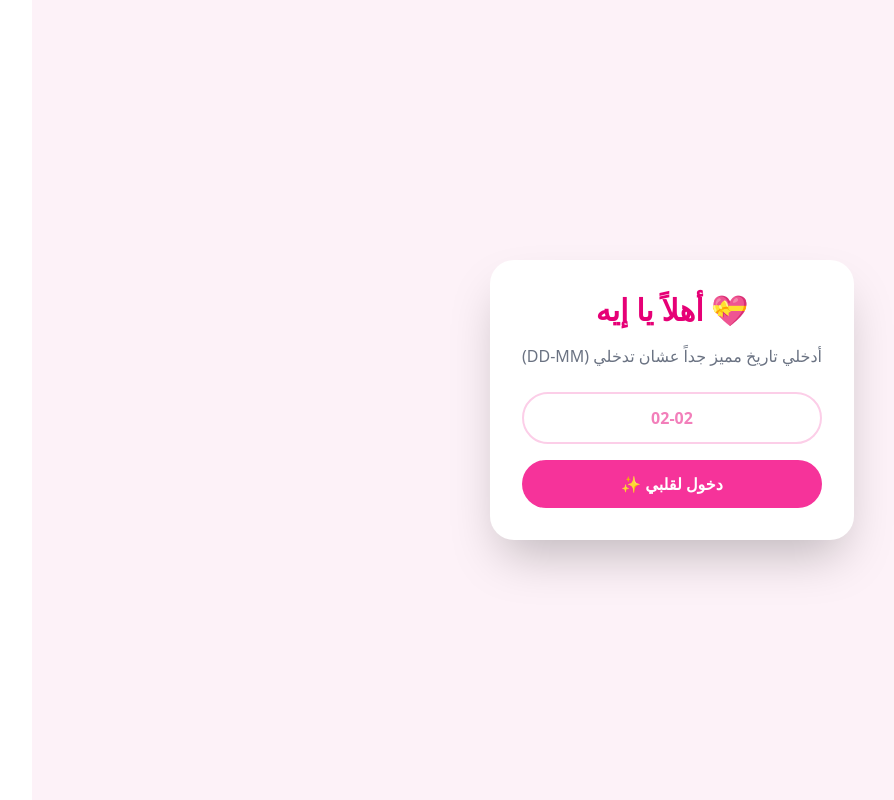
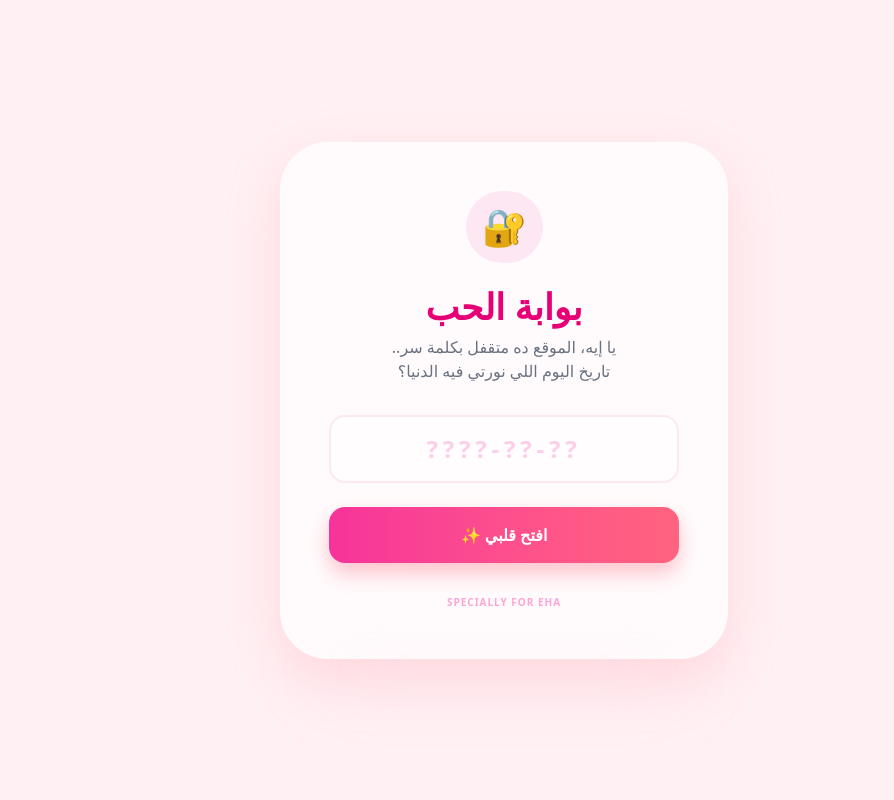
Before and after one commit to AhmedHanyOnly/gift, a Next.js app: page / in a window 1280 px wide. Shown: the whole page, without its empty margins (136-1030 px from the left). Built offline with nearby package versions, Linux system fonts and the light colour scheme.

Commit message:
first commit

```diff
--- a/app/page.js
+++ b/app/page.js
@@ -1,42 +1,113 @@
-// app/page.js
 "use client";
 import { useState } from "react";
 import { useRouter } from "next/navigation";
-import { motion } from "framer-motion";
+import { motion, AnimatePresence } from "framer-motion";
+
 export default function LoginPage() {
   const [date, setDate] = useState("");
+  const [error, setError] = useState(false);
   const router = useRouter();
 
   const handleSubmit = (e) => {
     e.preventDefault();
-    if (date === "02-02") {
+    if (date === "2025-05-20") {
       router.push("/love");
     } else {
-      alert("مممم.. مش ده التاريخ الصح! حاولي تاني يا روحي 😅");
+      setError(true);
+      setTimeout(() => setError(false), 500); // هزّة الخطأ
     }
   };
 
   return (
-    <div className="flex flex-col items-center justify-center h-screen bg-pink-50">
+    <div className="relative min-h-screen flex items-center justify-center overflow-hidden bg-[#fff0f3]">
+      {/* خلفية القلوب المتحركة الخفيفة */}
+      <div className="absolute inset-0 z-0 pointer-events-none">
+        {[...Array(10)].map((_, i) => (
+          <motion.div
+            key={i}
+            className="absolute text-pink-200/50"
+            initial={{ y: "110vh", x: Math.random() * 100 + "vw" }}
+            animate={{ y: "-10vh" }}
+            transition={{
+              duration: Math.random() * 5 + 5,
+              repeat: Infinity,
+              ease: "linear",
+            }}
+          >
+            ❤️
+          </motion.div>
+        ))}
+      </div>
+
       <motion.div
-        initial={{ scale: 0.8, opacity: 0 }}
-        animate={{ scale: 1, opacity: 1 }}
-        className="login-card p-8 rounded-3xl shadow-2xl bg-white text-center"
+        initial={{ y: 50, opacity: 0 }}
+        animate={{
+          y: 0,
+          opacity: 1,
+          x: error ? [0, -10, 10, -10, 10, 0] : 0, // حركة الاهتزاز عند الخطأ
+        }}
+        className="relative z-10 w-[90%] max-w-md"
       >
-        <h1 className="text-3xl mb-4 text-pink-600 font-bold">💝 أهلاً يا إيه</h1>
-        <p className="mb-6 text-gray-500">أدخلي تاريخ مميز جداً عشان تدخلي (DD-MM)</p>
+        {/* الكارت الزجاجي الفاخر */}
+        <div className="bg-white/70 backdrop-blur-2xl p-8 md:p-12 rounded-[3rem] shadow-[0_20px_50px_rgba(255,182,193,0.4)] border border-white/50 text-center">
+          <motion.div
+            initial={{ scale: 0 }}
+            animate={{ scale: 1 }}
+            transition={{ type: "spring", stiffness: 200, delay: 0.2 }}
+            className="inline-block bg-pink-100 p-4 rounded-full mb-6"
+          >
+            <span className="text-4xl">🔐</span>
+          </motion.div>
 
-        <form onSubmit={handleSubmit} className="flex flex-col gap-4">
-          <input
-            className="border-2 border-pink-200 p-3 rounded-full text-center outline-none focus:border-pink-500 text-pink-600 font-bold"
-            placeholder="02-02"
-            value={date}
-            onChange={(e) => setDate(e.target.value)}
-          />
-          <button className="bg-pink-500 hover:bg-pink-600 text-white font-bold py-3 px-8 rounded-full transition-all transform hover:scale-105">
-            دخول لقلبي ✨
-          </button>
-        </form>
+          <h1 className="text-3xl md:text-4xl font-bold text-pink-600 mb-2">
+            بوابة الحب
+          </h1>
+          <p className="text-gray-500 mb-8 text-sm md:text-base">
+            يا إيه، الموقع ده متقفل بكلمة سر.. <br />
+            تاريخ اليوم اللي نورتي فيه الدنيا؟
+          </p>
+
+          <form onSubmit={handleSubmit} className="space-y-6">
+            <div className="relative">
+              <input
+                type="text"
+                maxLength="10"
+                className="w-full bg-white/50 border-2 border-pink-100 p-4 rounded-2xl text-center text-2xl tracking-[0.2em] font-black text-pink-500 outline-none focus:border-pink-400 focus:ring-4 focus:ring-pink-100 transition-all placeholder:text-pink-200"
+                placeholder="??-??-????"
+                value={date}
+                onChange={(e) => setDate(e.target.value)}
+              />
+              {/* لمسة سحرية: قلب يظهر لما تبدأ تكتب */}
+              <AnimatePresence>
+                {date.length > 0 && (
+                  <motion.div
+                    initial={{ scale: 0 }}
+                    animate={{ scale: 1 }}
+                    exit={{ scale: 0 }}
+                    className="absolute -right-2 -top-2 text-2xl"
+                  >
+                    💖
+                  </motion.div>
+                )}
+              </AnimatePresence>
+            </div>
+
+            <motion.button
+              whileHover={{ scale: 1.05 }}
+              whileTap={{ scale: 0.95 }}
+              className="w-full bg-gradient-to-r from-pink-500 to-rose-400 text-white font-bold py-4 rounded-2xl shadow-[0_10px_20px_rgba(244,63,94,0.3)] hover:shadow-[0_15px_30px_rgba(244,63,94,0.4)] transition-all flex items-center justify-center gap-2"
+            >
+              افتح قلبي ✨
+            </motion.button>
+          </form>
+
+          <p className="mt-8 text-[10px] text-pink-300 uppercase tracking-widest font-bold">
+            Specially for Eha
+          </p>
+        </div>
+
+        {/* تأثير الظل السفلي */}
+        <div className="absolute -bottom-4 left-1/2 -translate-x-1/2 w-[80%] h-4 bg-pink-200/30 blur-2xl rounded-full" />
       </motion.div>
     </div>
   );
```
